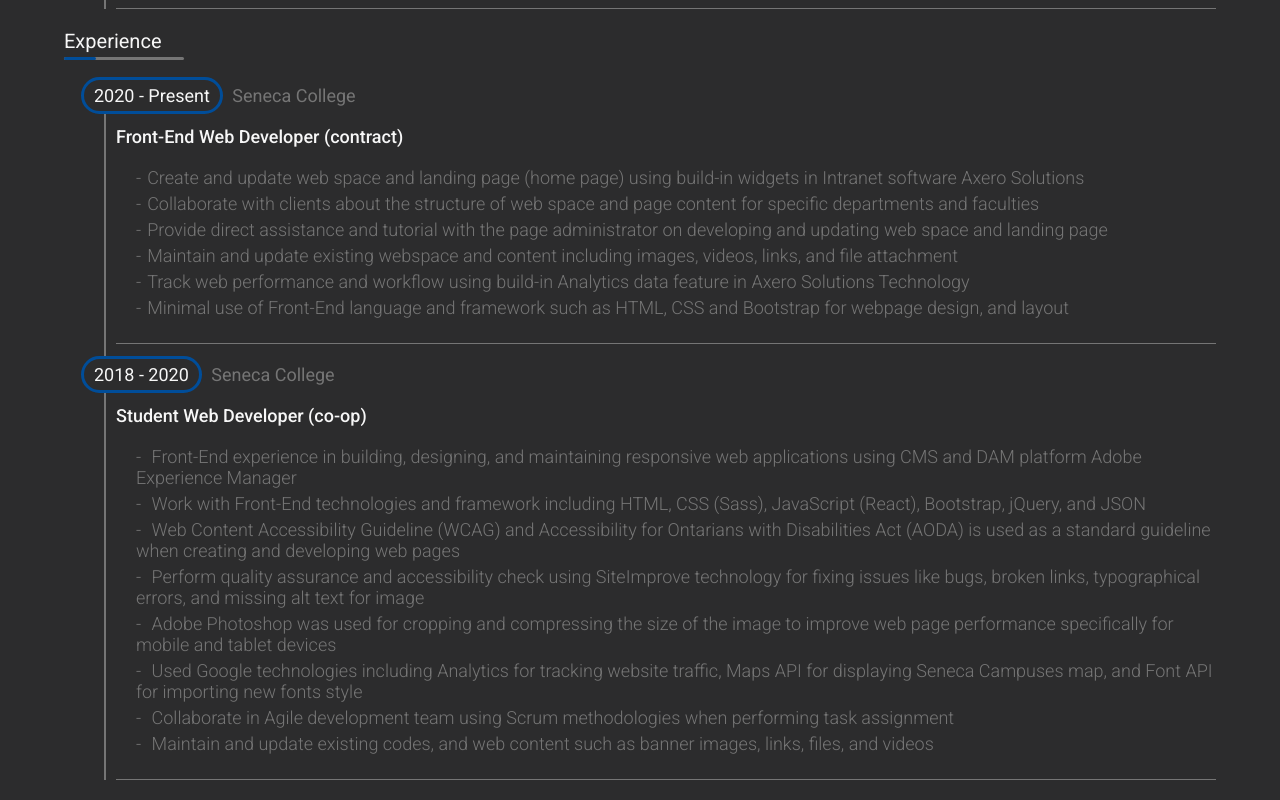
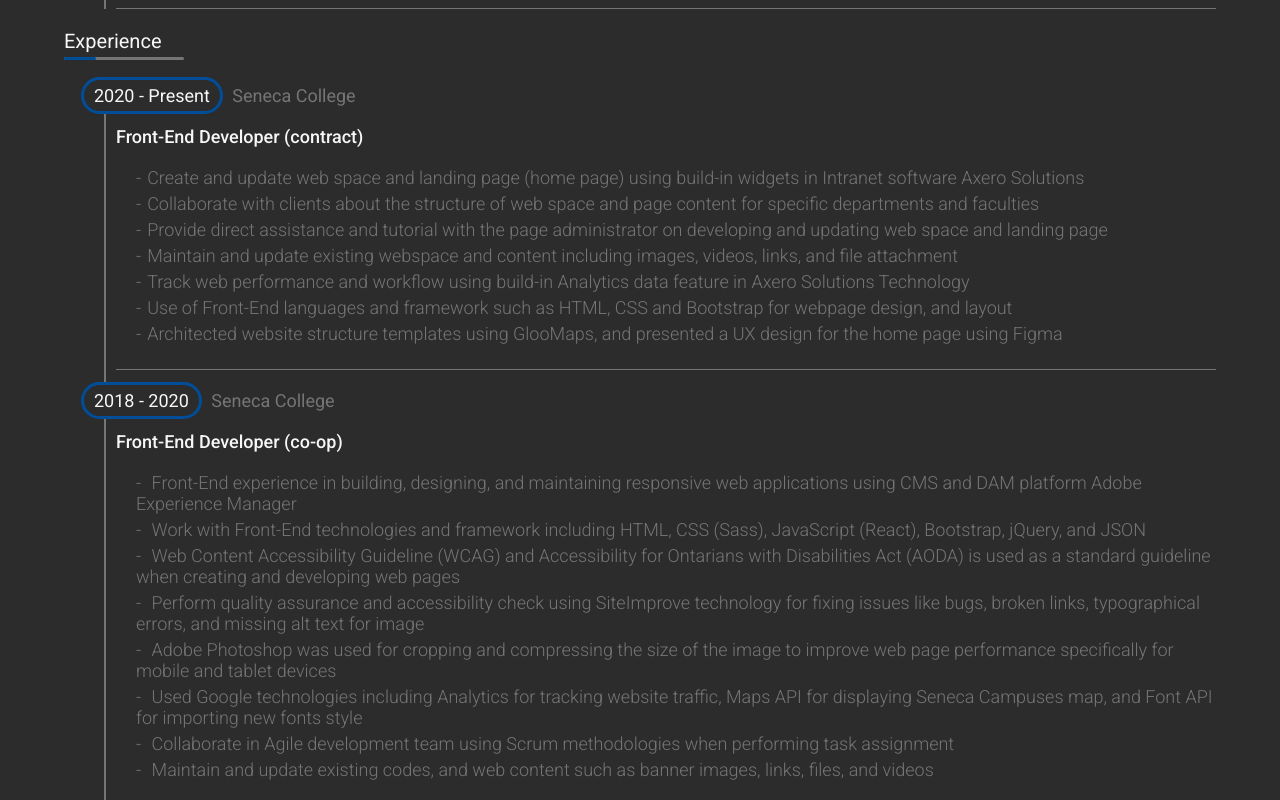
Before and after one commit to gerald-encabo/portfolio, a React (Create React App) app: page /resume in a window 1280 px wide. Shown: the part 600-1400 px from the top of the page. Built offline with nearby package versions, Linux system fonts and the light colour scheme.

Commit message:
initial commit

```diff
--- a/src/pages/Resume/Resume.jsx
+++ b/src/pages/Resume/Resume.jsx
@@ -44,7 +44,7 @@
                                 <div className='education-info-layer-two'>
                                     <div className='education-info-layer-three'>
                                         <p className='college'><span>2020 - Present</span> Seneca College</p>
-                                        <h4 className='program'>Front-End Web Developer (contract)</h4>
+                                        <h4 className='program'>Front-End Developer (contract)</h4>
                                         <p className='desc'>
                                             <ul>
                                                 <li>Create and update web space and landing page (home page) using build-in widgets in Intranet software Axero Solutions</li>
@@ -52,13 +52,14 @@
                                                 <li>Provide direct assistance and tutorial with the page administrator on developing and updating web space and landing page</li>
                                                 <li>Maintain and update existing webspace and content including images, videos, links, and file attachment</li>
                                                 <li>Track web performance and workflow using build-in Analytics data feature in Axero Solutions Technology</li>
-                                                <li>Minimal use of Front-End language and framework such as HTML, CSS and Bootstrap for webpage design, and layout</li>
+                                                <li>Use of Front-End languages and framework such as HTML, CSS and Bootstrap for webpage design, and layout</li>
+                                                <li>Architected website structure templates using GlooMaps, and presented a UX design for the home page using Figma</li>
                                             </ul>
                                         </p>
                                     </div>
                                     <div className='education-info-layer-three'>
                                         <p className='work'><span>2018 - 2020</span> Seneca College</p>
-                                        <h4 className='position'>Student Web Developer (co-op)</h4>
+                                        <h4 className='position'>Front-End Developer (co-op)</h4>
                                         <p className='desc'>
                                             <ul>
                                                 <li> Front-End experience in building, designing, and maintaining responsive web applications using CMS and DAM platform Adobe Experience Manager</li>
@@ -115,7 +116,6 @@
                                 <div class="skills-icon"><p><SiPhp className="logo-size"/><br/>PHP</p></div>
                                 <div class="skills-icon"><p><FaNodeJs className="logo-size"/><br/>NodeJS</p></div>
                                 <div class="skills-icon"><p><SiMongodb className="logo-size"/><br/>MongoDB</p></div>
-                                <div class="skills-icon"><p><SiFirebase className="logo-size"/><br/>Firebase </p></div>
                             </div>
                         </div>
                         <div className='resume-section-two-right'>
```
